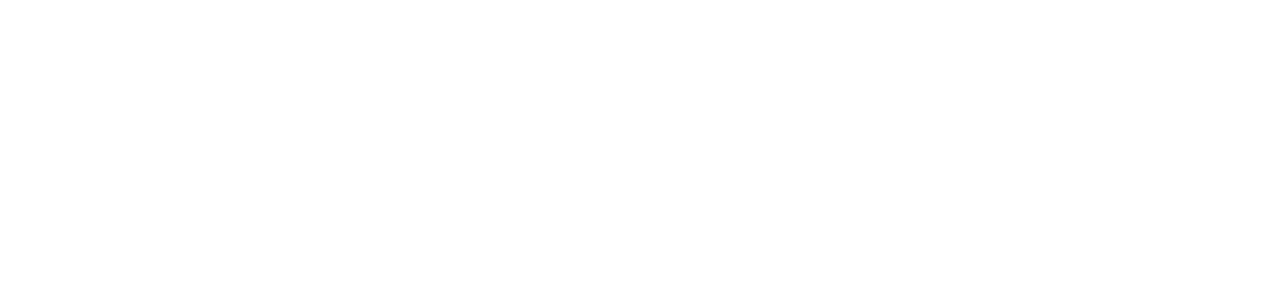
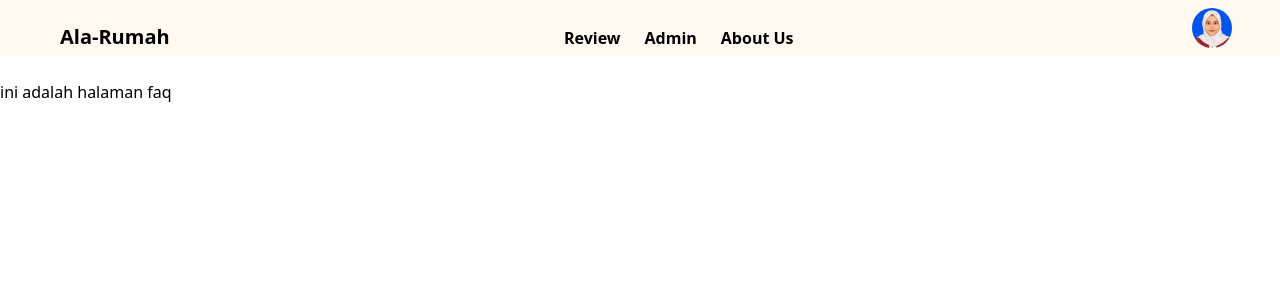
Before and after one commit to GeraldiNathan/ReactLaravel-FP, a React (Create React App) app: page /faq in a window 1280 px wide. Before the commit this address had no page. Shown: the top 300 px of the page. Built offline with nearby package versions, Linux system fonts and the light colour scheme; sample sign-in values are in the browser's storage.

Commit message:
feat(faq) : create page and route for faq

```diff
--- a/src/App.js
+++ b/src/App.js
@@ -9,6 +9,7 @@ import Profile from "./pages/ProfilePage";
 import ListProduct from "./pages/AdminPage";
 import SearchPage from "./pages/SearchPage";
 import AboutComponent from "./components/AboutComponent";
+import FaqPage from "./pages/FaqPage";
 
 function App() {
   return (
@@ -25,6 +26,7 @@ function App() {
         <Route path="/profile" element={<Protected Cmp={Profile} />} />
         <Route path="/aboutus" element={<Protected Cmp={AboutComponent} />} />
         <Route path="/search" element={<Protected Cmp={SearchPage} />} />/
+        <Route path="/faq" element={<Protected Cmp={FaqPage} />} />/
       </Routes>
     </div>
   );
--- /dev/null
+++ b/src/components/FaqComponent.jsx
@@ -0,0 +1,11 @@
+import React from "react";
+
+function FaqComponent() {
+  return (
+    <div className="mt-20">
+      <p>ini adalah halaman faq</p>
+    </div>
+  );
+}
+
+export default FaqComponent;
--- /dev/null
+++ b/src/pages/FaqPage.jsx
@@ -0,0 +1,14 @@
+import React from "react";
+import FaqComponent from "../components/FaqComponent";
+import Navbar from "../components/NavbarComponents";
+
+function FaqPage() {
+  return (
+    <>
+      <Navbar />
+      <FaqComponent />
+    </>
+  );
+}
+
+export default FaqPage;
```
Also changed, not shown: 1 other file (tests, documents, lock files or other folders).
